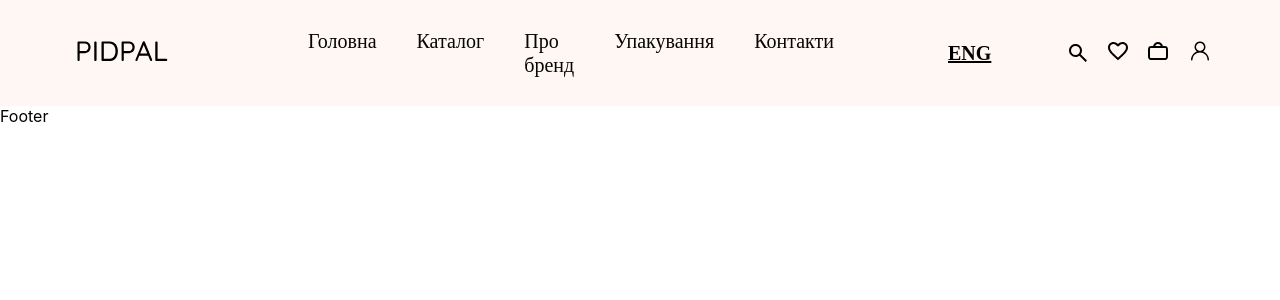
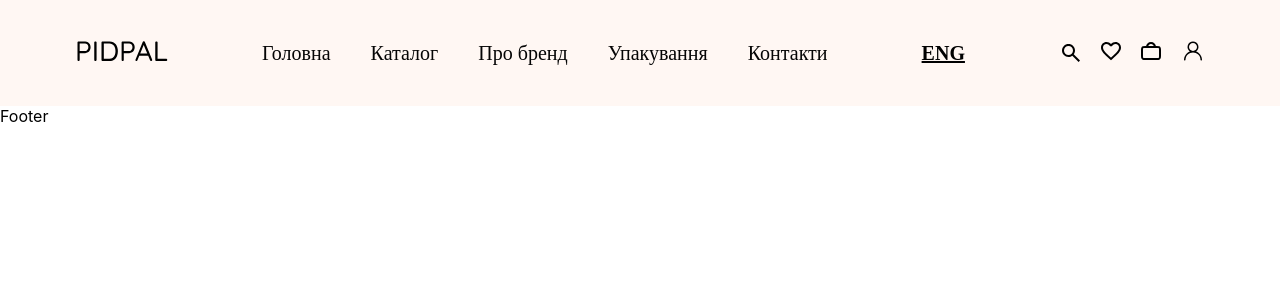
Before and after one commit to vadym-boreichuk/candle-shop-by-ninjas-team, a React (Create React App) app: page / in a window 1280 px wide. Shown: the top 300 px of the page. Built offline with nearby package versions, Linux system fonts and the light colour scheme.

Commit message:
update header

```diff
--- a/src/components/Layout/Layout.styled.js
+++ b/src/components/Layout/Layout.styled.js
@@ -2,8 +2,7 @@ import styled from "styled-components";
 
 export const Container = styled.div`
   max-width: 1440px;
-  min-width: 320px;
-  /* height: 100vh; */
+  height: 100vh;
   margin: 0 auto;
   padding: 0;
   overflow: visible;
--- a/src/components/header/Header.styled.js
+++ b/src/components/header/Header.styled.js
@@ -3,12 +3,13 @@ import { styled } from "styled-components";
 
 export const Container = styled.div`
   display: flex;
-  max-width: 100%;
+  width: 100%;
   height: 106px;
   align-items: center;
   background-color: #fff7f3;
   padding: 0 75px;
-  gap: 10px;
+  justify-content: space-between;
+  /* gap: 10px; */
 `;
 
 export const StyledLink = styled(NavLink)`
@@ -27,7 +28,7 @@ export const Navigation = styled.nav`
   /* max-width: 100%; */
   display: flex;
   gap: 40px;
-  margin-left: 130px;
+  /* margin-left: 130px; */
 `;
 
 export const LangBox = styled.div`
@@ -35,7 +36,7 @@ export const LangBox = styled.div`
   /* padding: 0 17px; */
   justify-content: center;
   align-items: center;
-  margin-left: 104px;
+  /* margin-left: 104px; */
   /* width: 77px; */
   height: 24px;
   cursor: pointer;
@@ -54,7 +55,7 @@ export const Text = styled.p`
 export const IconBox = styled.div`
   display: flex;
   align-items: center;
-  margin-left: 65px;
+  /* margin-left: 65px; */
   gap: 18px;
 `;
 
```
